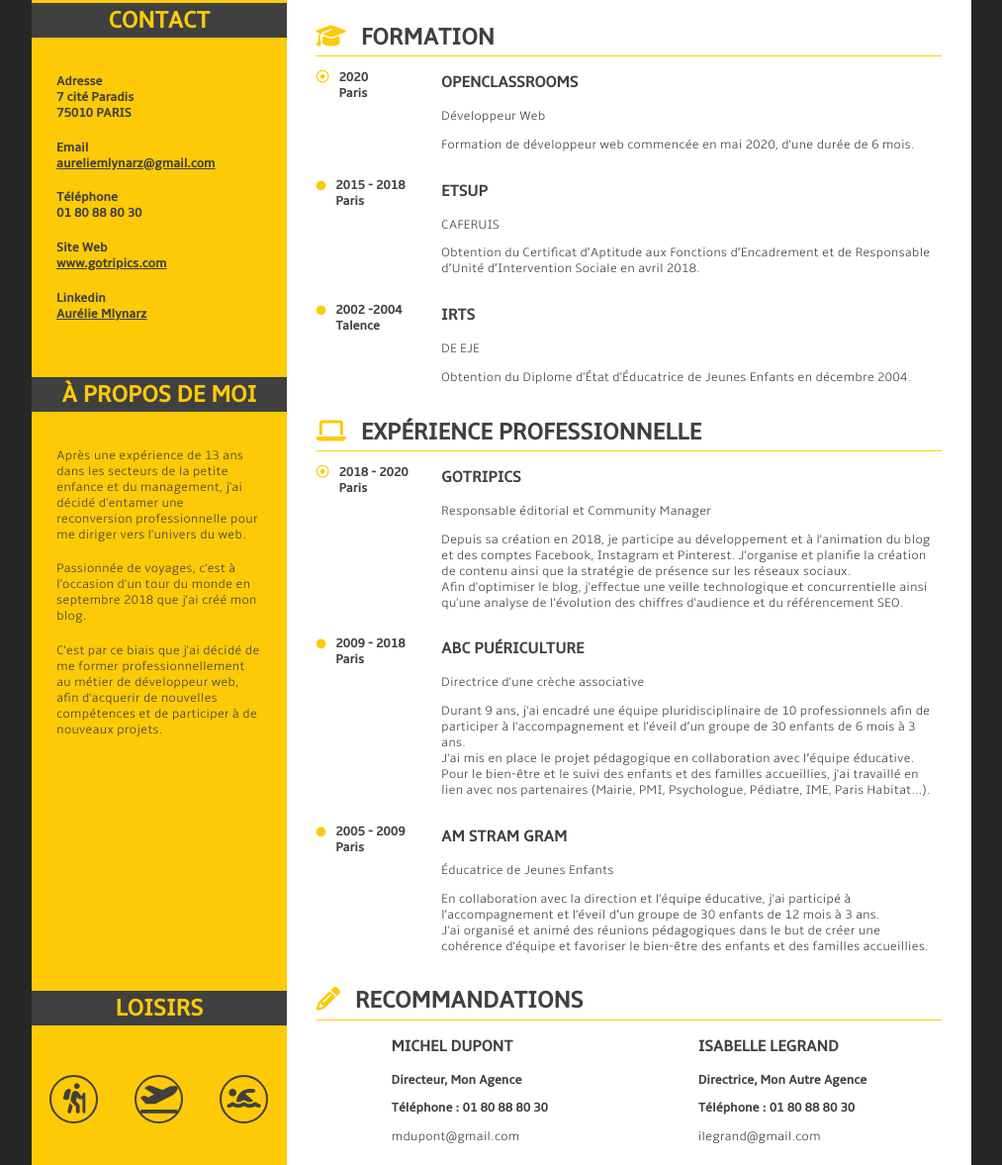
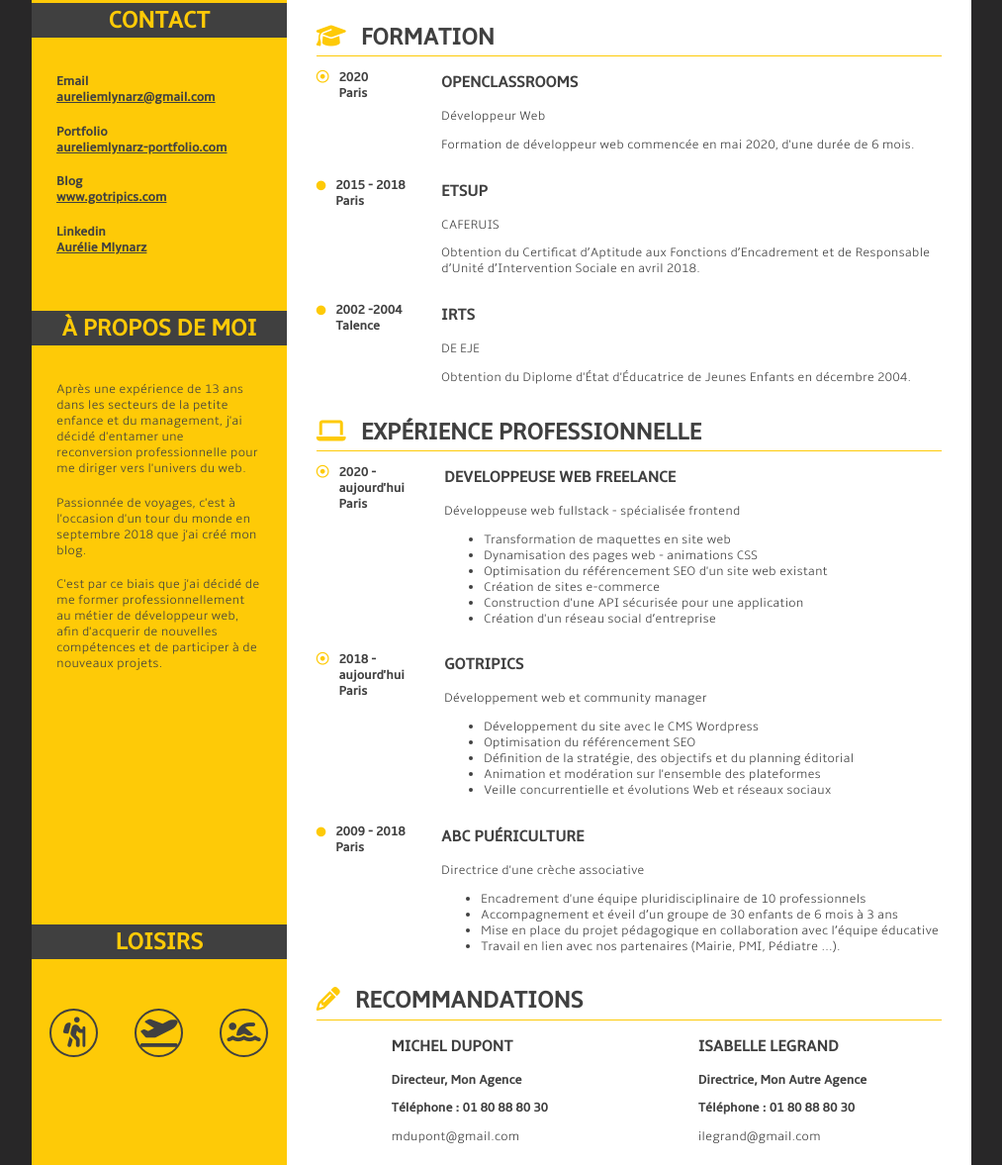
Before and after one commit to Lilimly/CV_Aurelie_Mlynarz, a plain HTML site: page index.html in a window 1280 px wide. Shown: the part 258-1435 px from the top of the page at 99% size, without its empty margins (133-1146 px from the left). Drawn offline with Linux system fonts and the light colour scheme; a web font is replaced by a local one.

Commit message:
mise à jour cv

```diff
--- a/css/cv.css
+++ b/css/cv.css
@@ -29,7 +29,7 @@ body
   font-family: 'amblelight', sans-serif;
 }
 
-h3, p
+h3, p, ul
 {
   font-size: 0.8em;
 }
@@ -203,8 +203,8 @@ h3
 .company
 {
   width: 80%;
+}
 
-}
 
 #recommendation
 {
--- a/index.html
+++ b/index.html
@@ -6,7 +6,7 @@
     <link rel="stylesheet" href="css/cv.css" />
     <link rel="shortcut icon" href="images/favicon.ico" />
     <script src="https://kit.fontawesome.com/e1e907064b.js" crossorigin="anonymous"></script>
-		<title>Aurélie MLYNARZ - Développeuse web</title>
+		<title>Aurélie MLYNARZ - Développeuse web freelance</title>
 	</head>
 
   <body>
@@ -25,17 +25,17 @@
           <h2>CONTACT</h2>
         </div>
         <div id="contact">
-          <p>Adresse<br />
-          7 cité Paradis<br />
-          75010 PARIS</p>
           <p>Email<br />
-              <a href="mailto:aureliemlynarz@gmail.com">aureliemlynarz@gmail.com</a></p>
-          <p>Téléphone<br />
-          01 80 88 80 30</p>
-          <p>Site Web<br />
+              <a href="mailto:aureliemlynarz@gmail.com">aureliemlynarz@gmail.com</a>
+          </p>
+          <p>Portfolio<br />
+            <a href="mailto:aureliemlynarz@gmail.com">aureliemlynarz-portfolio.com</a>
+          </p>
+          <p>Blog<br />
               <a href="https://www.gotripics.com" title="Voyages et tour du monde !" target="_blank">www.gotripics.com</a></p>
           <p>Linkedin<br />
-            <a href="https://www.linkedin.com/in/aurelie-mlynarz-1899421a1/" title="Aurélie Mlynarz" target="_blank">Aurélie Mlynarz</a></p>
+            <a href="https://www.linkedin.com/in/aurelie-mlynarz-1899421a1/" title="Aurélie Mlynarz" target="_blank">Aurélie Mlynarz</a>
+          </p>
         </div>
         <div class="title_left">
           <h2>À PROPOS DE MOI</h2>
@@ -83,9 +83,11 @@
         <div class="cursus">
           <div class="icon">
             <span class="circle">
-              <i class="fas fa-circle"></i></span>
-              <p>2015 - 2018<br />
-              Paris</p>
+              <i class="fas fa-circle"></i>
+            </span>
+            <p>2015 - 2018<br />
+              Paris
+            </p>
           </div>
           <div class="company">
             <h3>ETSUP</h3>
@@ -115,14 +117,40 @@
           <div class="icon">
             <span class="dot_circle">
               <i class="far fa-dot-circle"></i></span>
-            <p>2018 - 2020<br />
+            <p>2020 - aujourd'hui<br />
+              Paris
+            </p>
+          </div>
+          <div class="company">
+            <h3>DEVELOPPEUSE WEB FREELANCE</h3>
+            <p>Développeuse web fullstack - spécialisée frontend</p>
+            <ul>
+              <li>Transformation de maquettes en site web</li>
+              <li>Dynamisation des pages web - animations CSS</li>
+              <li>Optimisation du référencement SEO d'un site web existant</li>
+              <li>Création de sites e-commerce</li>
+              <li>Construction d'une API sécurisée pour une application</li>
+              <li>Création d'un réseau social d’entreprise</li>
+            </ul>
+          </div>
+        </div>
+        <div class="cursus">
+          <div class="icon">
+            <span class="dot_circle">
+              <i class="far fa-dot-circle"></i></span>
+            <p>2018 - aujourd'hui<br />
               Paris</p>
           </div>
           <div class="company">
             <h3>GOTRIPICS</h3>
-            <p>Responsable éditorial et Community Manager</p>
-            <p>Depuis sa création en 2018, je participe au développement et à l'animation du blog et des comptes Facebook, Instagram et Pinterest. J'organise et planifie la création de contenu ainsi que la stratégie de présence sur les réseaux sociaux.<br />
-            Afin d'optimiser le blog, j'effectue une veille technologique et concurrentielle ainsi qu'une analyse de l'évolution des chiffres d'audience et du référencement SEO.</p>
+            <p>Développement web et community manager</p>
+            <ul>
+              <li>Développement du site avec le CMS Wordpress</li>
+              <li>Optimisation du référencement SEO</li>
+              <li>Définition de la stratégie, des objectifs et du planning éditorial</li>
+              <li>Animation et modération sur l'ensemble des plateformes</li>
+              <li>Veille concurrentielle et évolutions Web et réseaux sociaux</li>
+            </ul>
           </div>
         </div>
         <div class="cursus">
@@ -135,24 +163,12 @@
             <div class="company">
             <h3>ABC PUÉRICULTURE</h3>
             <p>Directrice d'une crèche associative</p>
-            <p>Durant 9 ans, j'ai encadré une équipe pluridisciplinaire de 10 professionnels afin de participer à l'accompagnement et l'éveil d’un groupe de 30 enfants de 6 mois à 3 ans.<br />
-            J'ai mis en place le projet pédagogique en collaboration avec l’équipe éducative.<br />
-            Pour le bien-être et le suivi des enfants et des familles accueillies, j'ai travaillé en lien avec nos partenaires (Mairie, PMI, Psychologue,
-            Pédiatre, IME, Paris Habitat...).</p>
-          </div>
-        </div>
-        <div class="cursus">
-          <div class="icon">
-            <span class="circle">
-              <i class="fas fa-circle"></i></span>
-            <p>2005 - 2009<br />
-              Paris</p>
-          </div>
-          <div class="company">
-            <h3>AM STRAM GRAM</h3>
-            <p>Éducatrice de Jeunes Enfants</p>
-            <p>En collaboration avec la direction et l'équipe éducative, j'ai participé à l'accompagnement et l'éveil d’un groupe de 30 enfants de 12 mois à 3 ans.<br />
-            J'ai organisé et animé des réunions pédagogiques dans le but de créer une cohérence d'équipe et favoriser le bien-être des enfants et des familles accueillies.</p>
+            <ul>
+              <li>Encadrement d'une équipe pluridisciplinaire de 10 professionnels</li>
+              <li>Accompagnement et éveil d’un groupe de 30 enfants de 6 mois à 3 ans</li>
+              <li>Mise en place du projet pédagogique en collaboration avec l’équipe éducative</li>
+              <li>Travail en lien avec nos partenaires (Mairie, PMI, Pédiatre ...).</li>
+            </ul>
           </div>
         </div>
         <div class="title_right">
```
Also changed, not shown: 1 other file.
